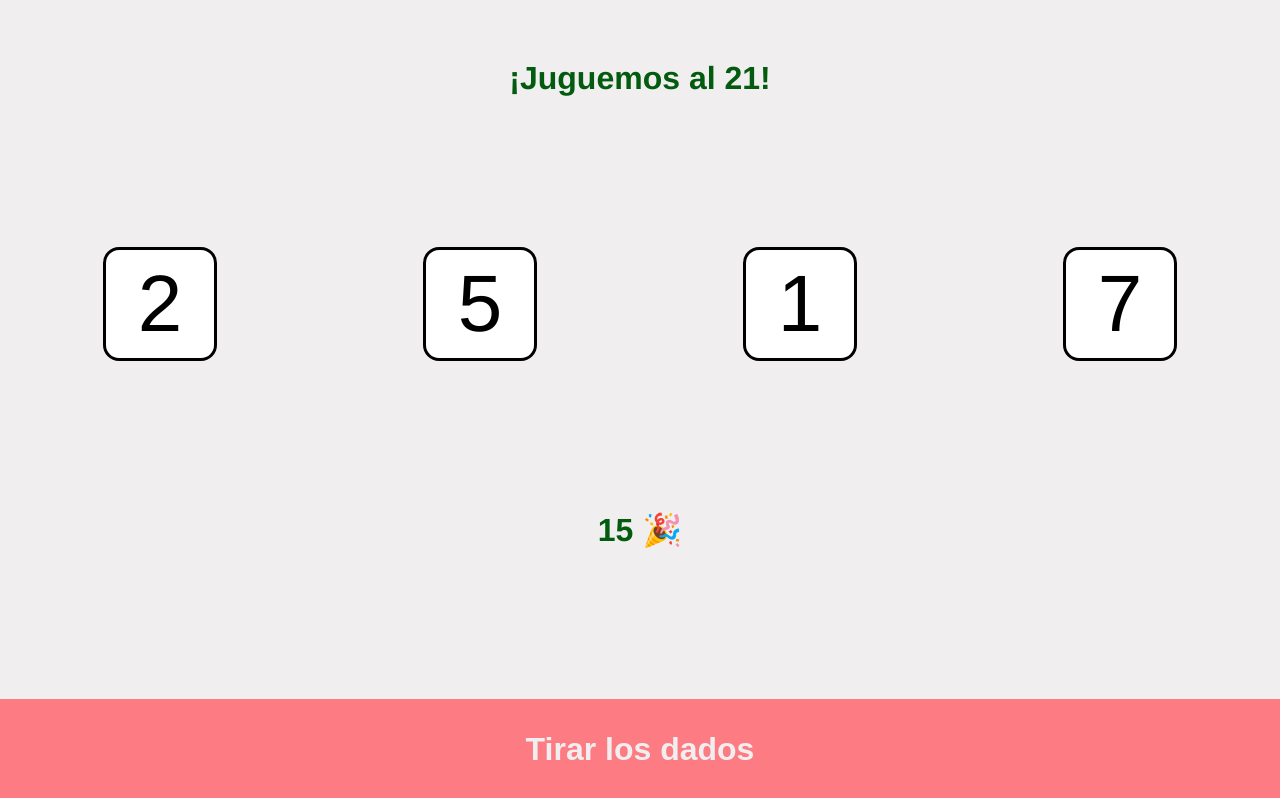
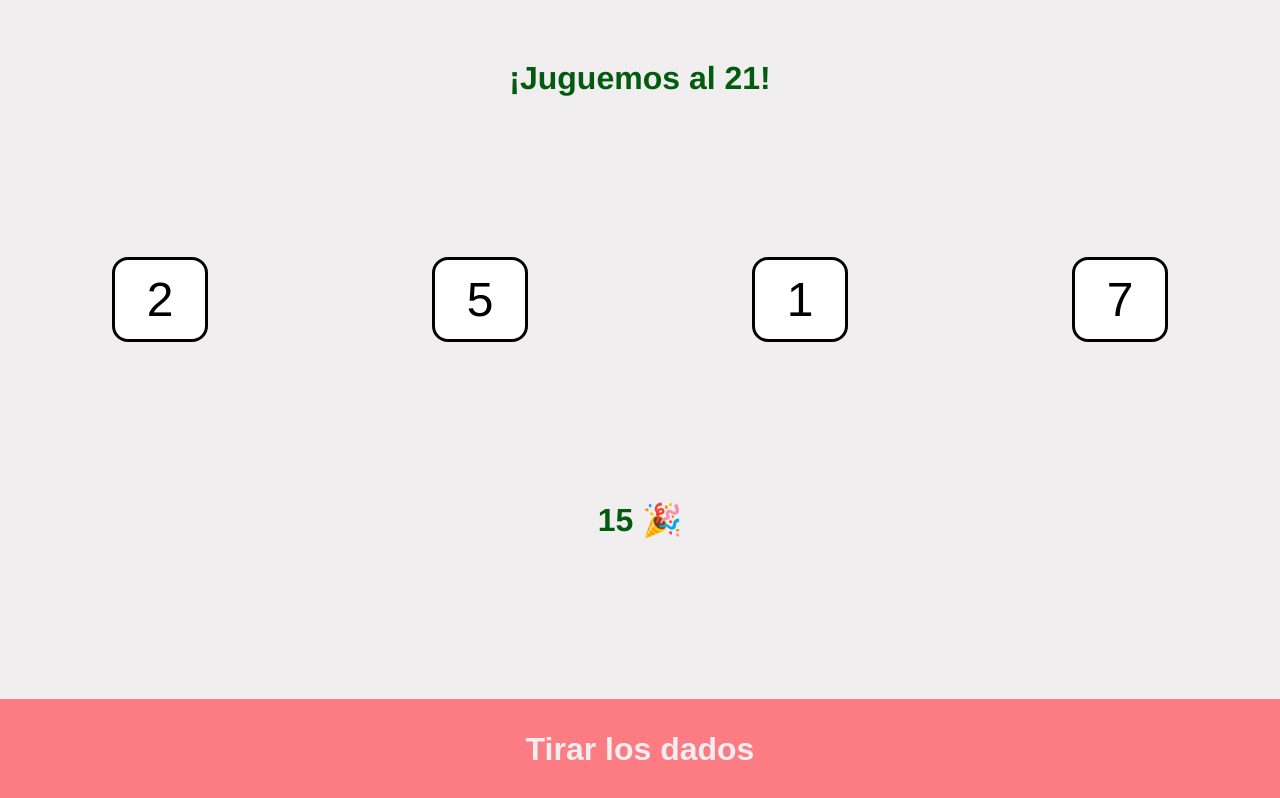
Before and after one commit to hola-soy-milk/dice-game, a Vue app: page / in a window 1280 px wide. Built offline with nearby package versions, Linux system fonts and the light colour scheme.

Commit message:
Add styles

```diff
--- a/src/components/Die.vue
+++ b/src/components/Die.vue
@@ -18,7 +18,7 @@ a {
 }
 
 .rim {
-  padding: 0.5em 2em;
+  padding: 0.75em 2em;
   background-color: #ffffff;
   border-color: #000;
   border-radius: 1em;
--- a/src/components/Face.vue
+++ b/src/components/Face.vue
@@ -16,7 +16,7 @@ a {
 span {
   color: #000;
   margin: 0;
-  font-size: 5em;
+  font-size: 3em;
   }
 
 label {
```
